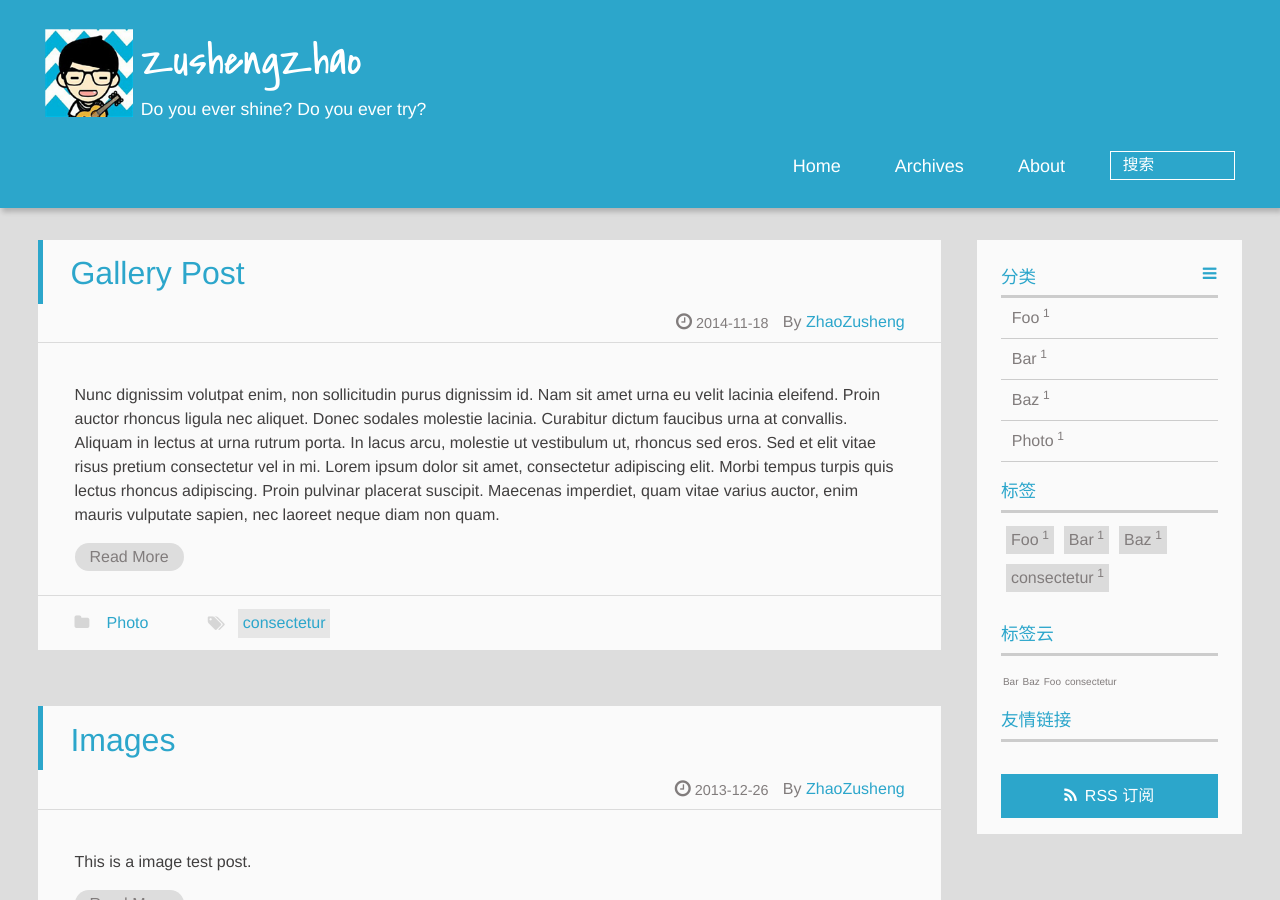
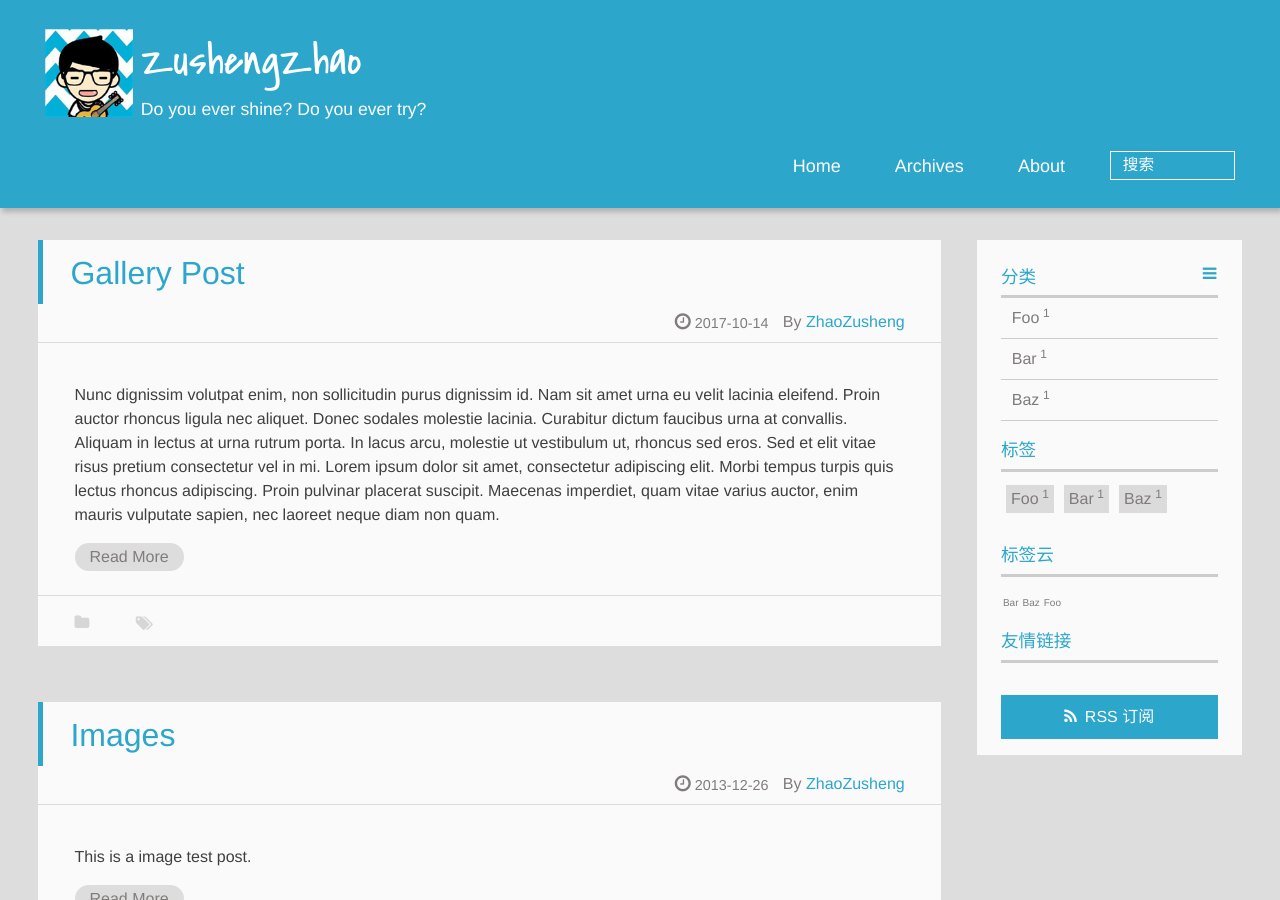
Before and after one commit to ZushengZhao/ZushengZhao.github.io, a Jekyll site: the page built from index.html, in a window 1280 px wide and 900 px high. Built offline with Jekyll 4.4.1, drawn with Linux system fonts in a browser that asks for light colours; the list of posts is cut into pages by our own code.

Commit message:
Update 2014-11-18-gallery-post.md

```diff
--- a/_posts/2014-11-18-gallery-post.md
+++ b/_posts/2014-11-18-gallery-post.md
@@ -1,15 +1,15 @@
 ---
 layout: photo
 title: Gallery Post
-date: 2014-11-18 15:45:20
-category: Photo
+date: 2017-10-14
+category:
 photos:
 - http://ww1.sinaimg.cn/mw690/81b78497jw1emfgwkasznj21hc0u0qb7.jpg
 - http://ww3.sinaimg.cn/mw690/81b78497jw1emfgwjrh2pj21hc0u01g3.jpg
 - http://ww2.sinaimg.cn/mw690/81b78497jw1emfgwil5xkj21hc0u0tpm.jpg
 - http://ww3.sinaimg.cn/mw690/81b78497jw1emfgvcdn25j21hc0u0qpa.jpg
 tags:
-- consectetur
+-
 description: Gallery Post Test. 测试图片类文章的显示。
 ---
 
```
